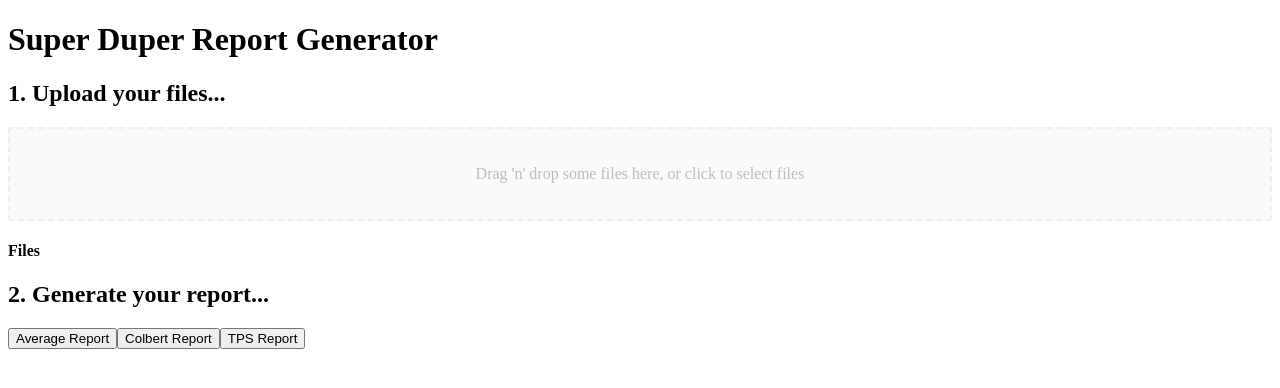
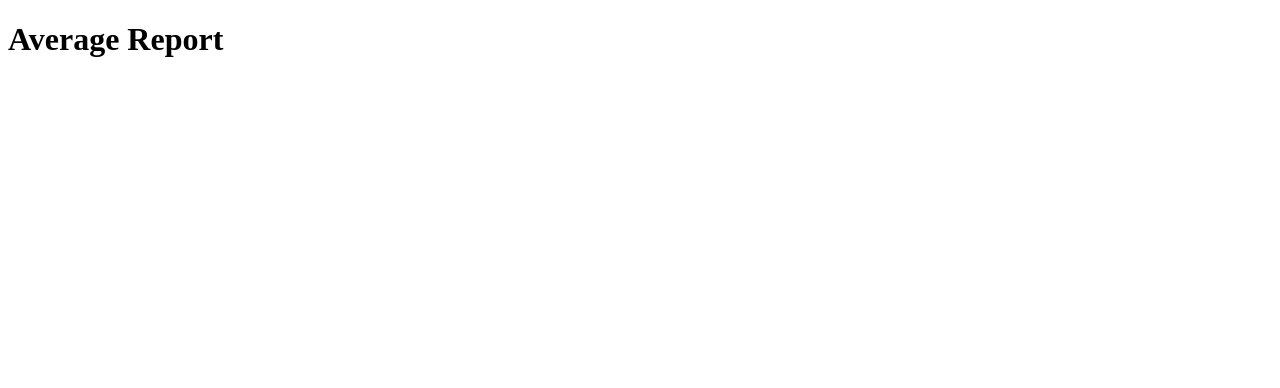
Before and after one commit to luiscarlin/parse-spike, a React (Vite) app: page /average in a window 1280 px wide. Shown: the top 388 px of the page. Built offline with nearby package versions, Linux system fonts and the light colour scheme.

Commit message:
add router

```diff
--- a/package.json
+++ b/package.json
@@ -18,6 +18,7 @@
     "react": "^16.12.0",
     "react-dom": "^16.12.0",
     "react-dropzone": "^10.2.1",
+    "react-router-dom": "^5.1.2",
     "xlsx": "^0.15.4"
   },
   "devDependencies": {
--- a/src/App.js
+++ b/src/App.js
@@ -1,17 +1,19 @@
 import React from "react";
-import Dropzone from "./Dropzone";
+import { BrowserRouter as Router, Route, Switch } from "react-router-dom";
+import AverageReport from "./AverageReport";
+import Dashboard from "./Dashboard";
 
 const App = () => (
-  <main>
-    <h1>Super Duper Report Generator</h1>
-    <h2>1. Upload your files...</h2>
-    <Dropzone />
-
-    <h2>2. Generate your report...</h2>
-    <button>Average Report</button>
-    <button>Colbert Report</button>
-    <button>TPS Report</button>
-  </main>
+  <Router>
+    <Switch>
+      <Route path="/average">
+        <AverageReport />
+      </Route>
+      <Route path="/">
+        <Dashboard />
+      </Route>
+    </Switch>
+  </Router>
 );
 
 export default App;
--- /dev/null
+++ b/src/AverageReport.js
@@ -0,0 +1,7 @@
+import React from "react";
+
+const AverageReport = () => {
+  return <h1>Average Report</h1>;
+};
+
+export default AverageReport;
--- /dev/null
+++ b/src/Dashboard.js
@@ -0,0 +1,22 @@
+import React from "react";
+import { Link } from "react-router-dom";
+import Dropzone from "./Dropzone";
+
+const Dashboard = () => {
+  return (
+    <main>
+      <h1>Super Duper Report Generator</h1>
+      <h2>1. Upload Excel files</h2>
+      <Dropzone />
+
+      <h2>2. Generate a report</h2>
+      <Link to="/average" target="_blank">
+        <button>Average Report</button>
+      </Link>
+      <button>Colbert Report</button>
+      <button>TPS Report</button>
+    </main>
+  );
+};
+
+export default Dashboard;
```
Also changed, not shown: 1 other file (tests, documents, lock files or other folders).
